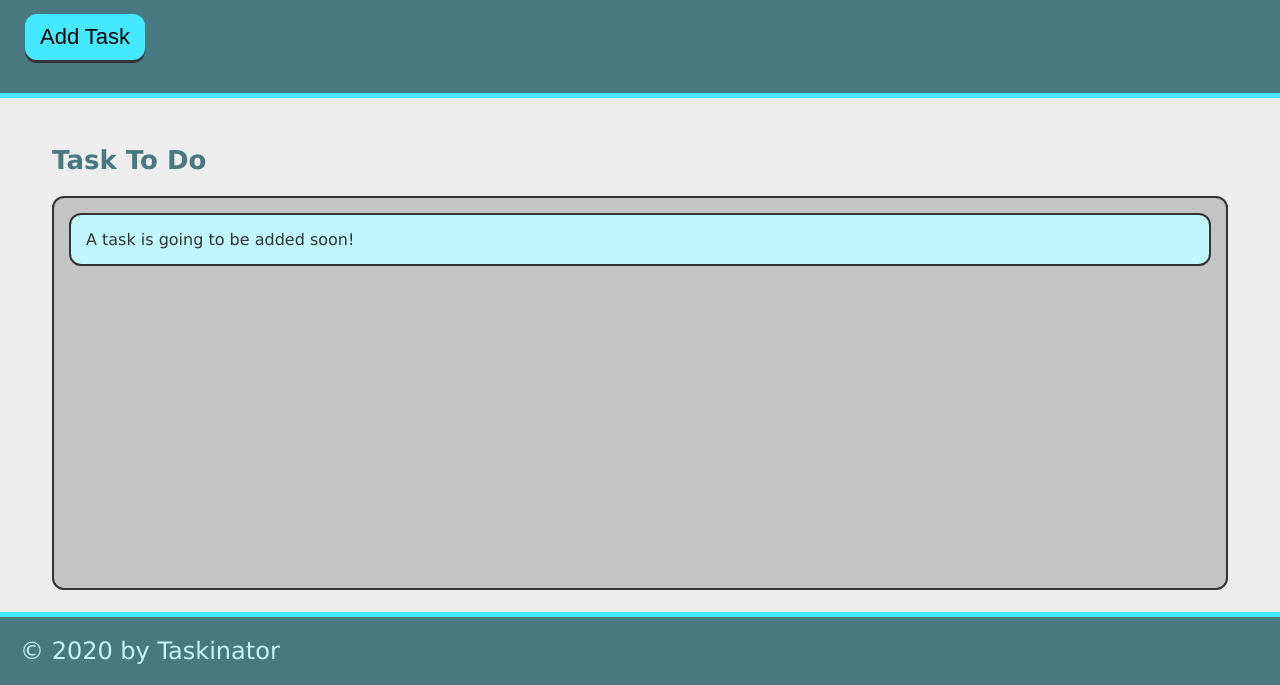
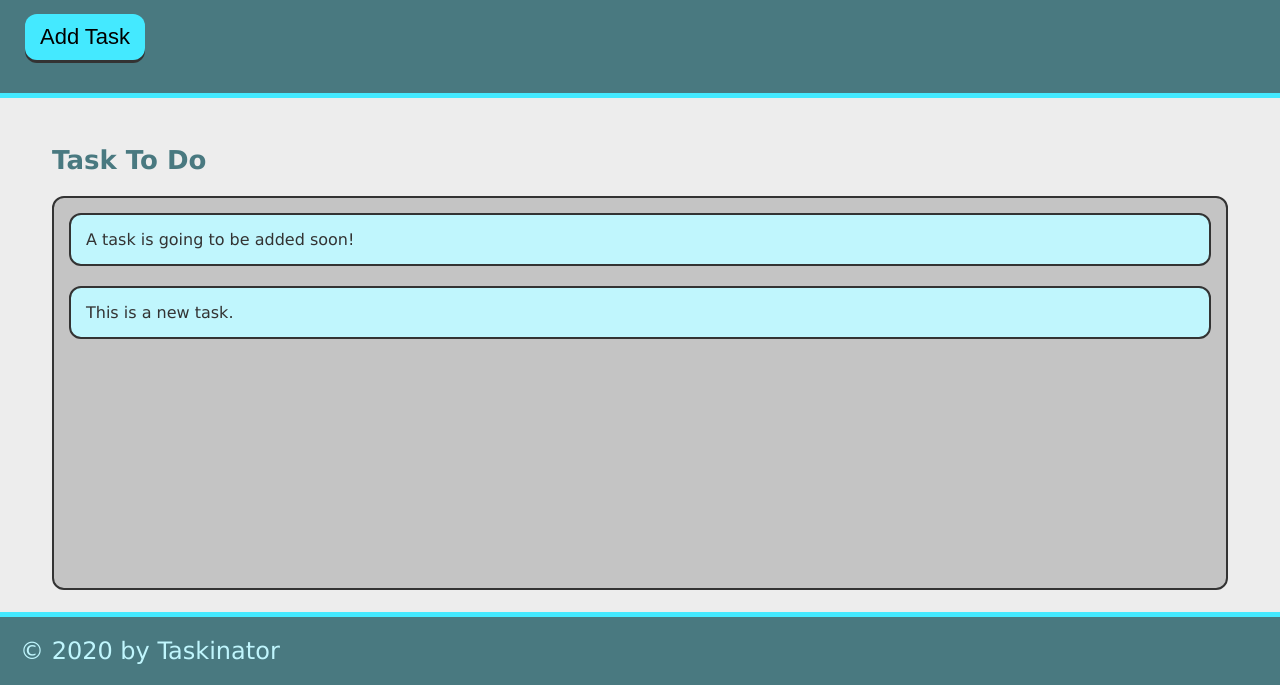
Before and after one commit to a-taghva/taskinator, a plain HTML site: page index.html in a window 1280 px wide. Both pictures are taken after a click on the button "Add Task". Shown: the part 115-800 px from the top of the page. Drawn offline with Linux system fonts and the light colour scheme.

Commit message:
add ability to add task-item '

```diff
--- a/assets/js/script.js
+++ b/assets/js/script.js
@@ -0,0 +1,9 @@
+var buttonEl = document.querySelector("#save-task");
+var tasksToDoEl = document.querySelector("#tasks-to-do");
+
+buttonEl.addEventListener("click", () => {
+    var listItemEl = document.createElement("li");
+    listItemEl.className = "task-item";
+    listItemEl.textContent = "This is a new task.";
+    tasksToDoEl.appendChild(listItemEl);
+});
--- a/index.html
+++ b/index.html
@@ -12,13 +12,13 @@
         <header>
             <h1 class="page-title">Taskinator</h1>
             <p>Click the button below to add a new task!</p>
-            <button class="btn">Add Task</button>
+            <button id="save-task" class="btn">Add Task</button>
         </header>
 
         <main class="page-content">
             <section class="task-list-wrapper">
                 <h2 class="list-title">Task To Do</h2>
-                <ul class="task-list">
+                <ul class="task-list" id="tasks-to-do">
                     <li class="task-item">A task is going to be added soon!</li>
                 </ul>
             </section>
```
